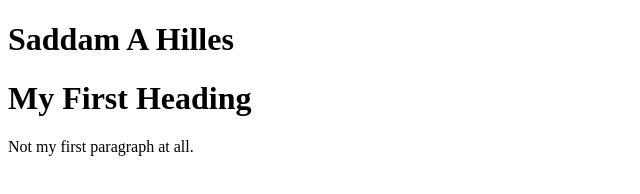
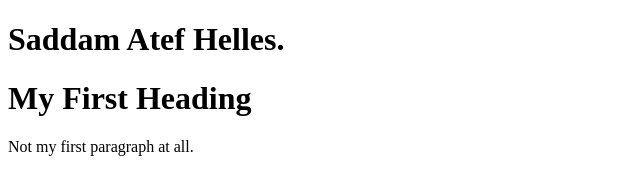
Before and after one commit to SaddamHelles/learning-log, a plain HTML site: page index.html in a window 1280 px wide. Shown: the whole page, without its empty margins (0-640 px from the left). Drawn offline with Linux system fonts and the light colour scheme.

Commit message:
added dont sign at the end of name

```diff
--- a/index.html
+++ b/index.html
@@ -7,7 +7,7 @@
     <title>Git & Github</title>
   </head>
   <body>
-    <h1>Saddam A Hilles</h1>
+    <h1>Saddam Atef Helles.</h1>
     <h1>My First Heading</h1>
     <p>Not my first paragraph at all.</p>
   </body>
```
